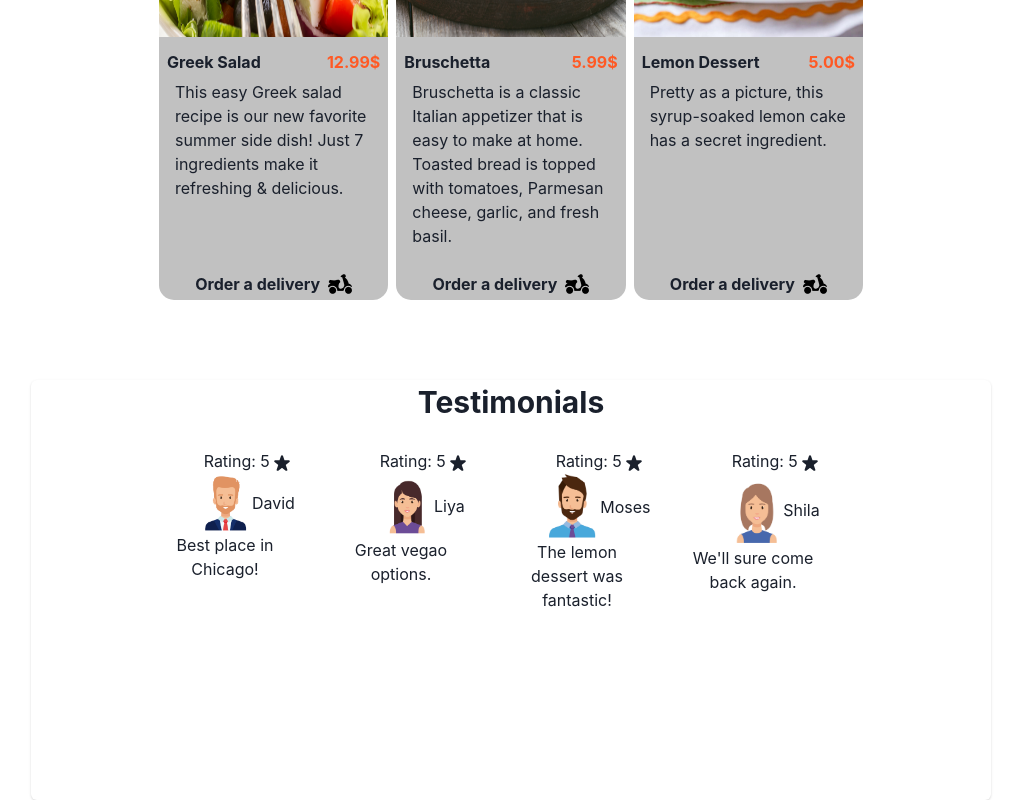
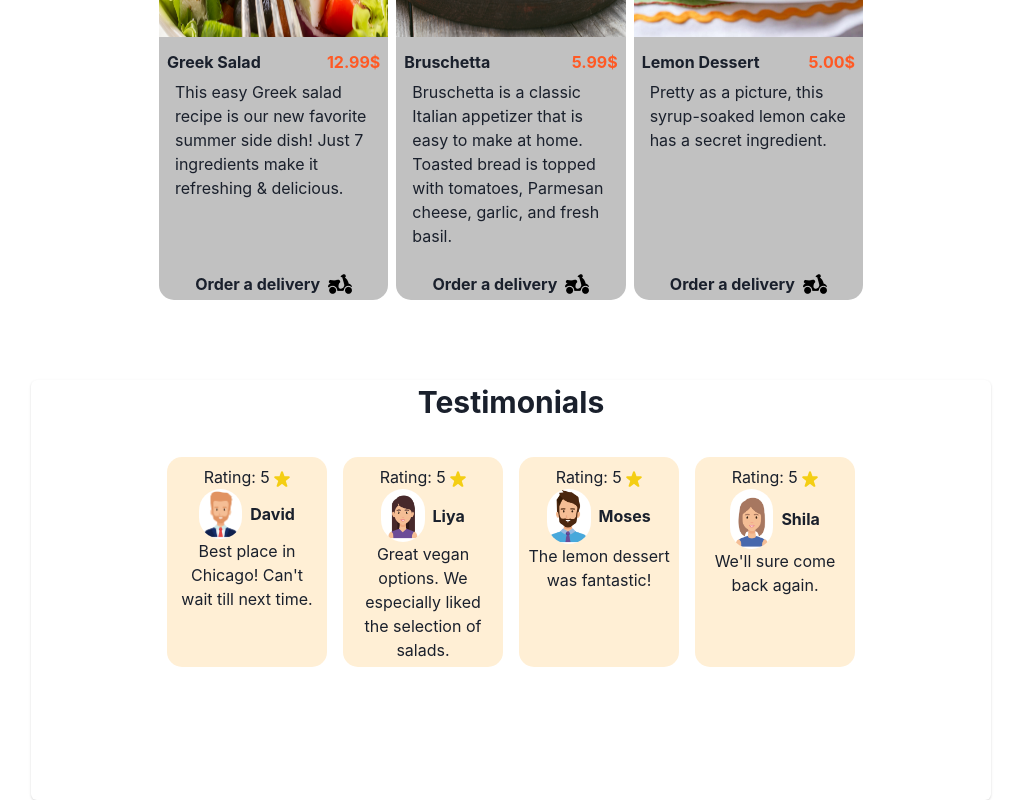
Before and after one commit to tomer265/little-lemon-app, a React (Create React App) app: page / in a window 1280 px wide. Shown: the part 874-1674 px from the top of the page, without its empty margins (129-1150 px from the left). Built offline with nearby package versions, Linux system fonts and the light colour scheme.

Commit message:
added testimonials styles

```diff
--- a/src/components/CustomersSay.js
+++ b/src/components/CustomersSay.js
@@ -1,5 +1,5 @@
 import testimonials from '../services/testimonials';
-import { Box, Card, Image, Text, Button, Spacer, Center, Flex } from "@chakra-ui/react";
+import { Box, Card, Image, Text, Center, Flex } from "@chakra-ui/react";
 import { StarIcon } from '@chakra-ui/icons';
 
 
@@ -12,13 +12,15 @@ const CustomersSay = () => {
                 <Flex pt='3vh' pb='5vh' pr='10vw' pl='10vw' h='375px'>
                     {testimonials.map(t => {
                         return (
-                            <Box textAlign='center' justifyContent='center' w='25%'>
-                                <Text>Rating: {t.rating} <StarIcon></StarIcon></Text>
+                            <Box p={2} m={2} maxH='210px' borderRadius={15} backgroundColor='papayawhip' textAlign='center' justifyContent='center' w='25%'>
+                                <Text>Rating: {t.rating} <StarIcon color='#F4CE14'></StarIcon></Text>
                                 <Center>
-                                    <Image src={t.userImage} w='30%' />
-                                    <Text>{t.userName}</Text>
+                                    <Image borderRadius={30} src={t.userImage} w='30%' />
+                                    <Text ml={2} fontWeight='bold'>{t.userName}</Text>
                                 </Center>
-                                <Text maxW='75%'>{t.review}</Text>
+                                <Center>
+                                    <Text>{t.review}</Text>
+                                </Center>
                             </Box>
                         )
                     })}
--- a/src/services/testimonials.js
+++ b/src/services/testimonials.js
@@ -8,13 +8,13 @@ const testimonials = [
         rating: 5,
         userName: 'David',
         userImage: person1,
-        review: 'Best place in Chicago!'
+        review: "Best place in Chicago! Can't wait till next time."
     },
     {
         rating: 5,
         userName: 'Liya',
         userImage: person2,
-        review: 'Great vegao options.'
+        review: 'Great vegan options. We especially liked the selection of salads.'
     },
     {
         rating: 5,
```
